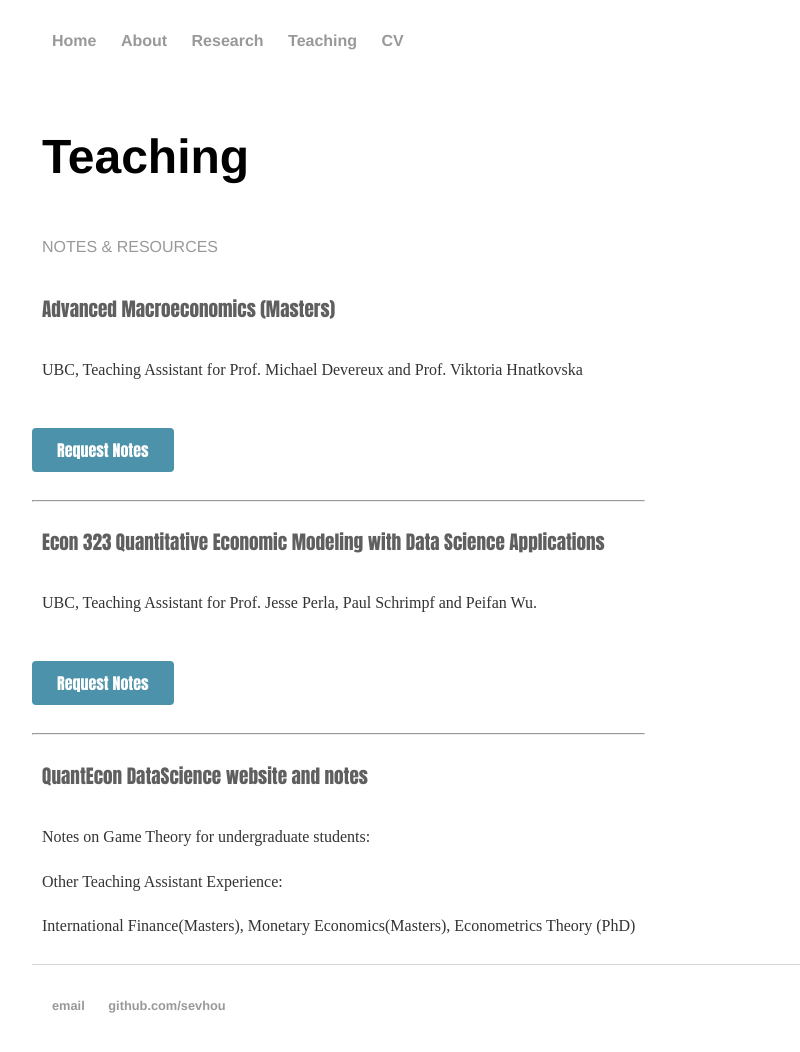
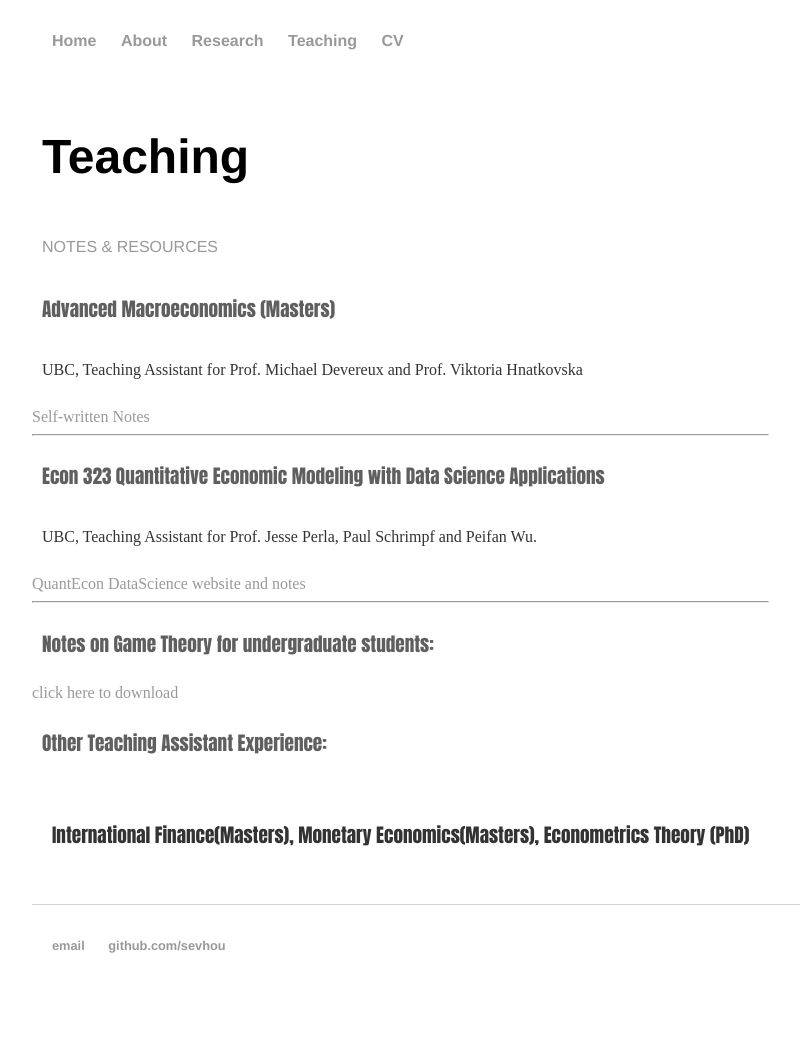
Before and after one commit to sevhou/sevhou.github.io, a Jekyll site: the page built from teaching/index.html, in a window 1280 px wide, cut to the strip 94-1187 px from the top of the page. Shown: the top 1052 px of the strip, without its empty margins (160-960 px from the left). Built offline with Jekyll 4.4.1, drawn with Linux system fonts in a browser that asks for light colours.

Commit message:
Update index.html

```diff
--- a/teaching/index.html
+++ b/teaching/index.html
@@ -10,21 +10,21 @@ title: Teaching
     <h2>Advanced Macroeconomics (Masters)</h2>
 		  <p>UBC, Teaching Assistant for Prof. Michael Devereux and Prof. Viktoria Hnatkovska</p>
 
-		<a href="/" class="bluebutton">Request Notes</a>
+		<a href="/">Self-written Notes</a>
 
 	<hr>
 
     <h2>Econ 323 Quantitative Economic Modeling with Data Science Applications</h2>
 		  <p>UBC, Teaching Assistant for Prof. Jesse Perla, Paul Schrimpf and Peifan Wu.</p>
 
-		<a href="/" class="bluebutton">Request Notes</a>
+		<a href="/">QuantEcon DataScience website and notes</a>
 
  <hr>
 
-   <h2>QuantEcon DataScience website and notes</h2>
-		  <p>Notes on Game Theory for undergraduate students:
-        <br><br>
-        Other Teaching Assistant Experience:
-        <br><br>
-        International Finance(Masters), Monetary Economics(Masters), Econometrics Theory (PhD)
+   <h2>Notes on Game Theory for undergraduate students:</h2>
+	<a href="/">click here to download</a>
+
+   <h2>Other Teaching Assistant Experience:<h2>
+
+       <p>International Finance(Masters), Monetary Economics(Masters), Econometrics Theory (PhD)
       </p>
```
